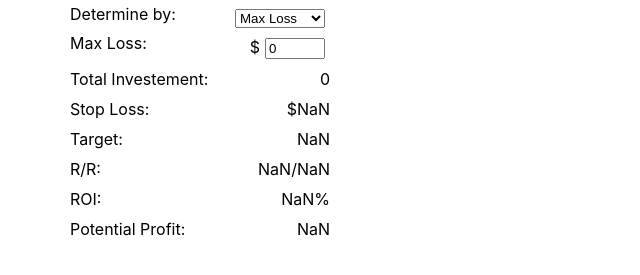
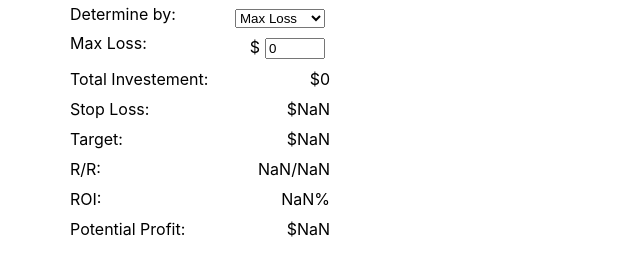
Before and after one commit to mrccodes/stonkshelper, a Next.js app: page / in a window 1280 px wide. Shown: the part 137-412 px from the top of the page, without its empty margins (0-640 px from the left). Built offline with nearby package versions, Linux system fonts and the light colour scheme.

Commit message:
formatting edits

```diff
--- a/components/RenderData.js
+++ b/components/RenderData.js
@@ -6,6 +6,9 @@ export const RenderData = (data) => {
 
     const prettyPercent = (num) => {
       return (`${Math.round(num * 100) / 100}%`)
+    }
+    const prettyDollars = (num) => {
+      return (`$${Math.round(num * 100) / 100}`)
     }
 
   if (data.formType === 0) {
@@ -29,23 +32,23 @@ export const RenderData = (data) => {
       <div className={styles.data}>
         <div>
           <p>Total Investement:</p>
-          <p>{totalInvestment}</p>
+          <p>{prettyDollars(totalInvestment.toString())}</p>
         </div>
         <div>
           <p>Max Loss: </p>
-          <p>${maxLoss}</p>
+          <p>{prettyDollars(maxLoss.toString()) }</p>
         </div>
         <div>
           <p>Max Profit: </p>
-          <p>${maxProfit}</p>
+          <p>{prettyDollars(maxProfit.toString())}</p>
         </div>
         <div>
           <p>R/R: </p>
-          <p>{riskReward[1]}/{riskReward[0]}</p>
+          <p>{riskReward[1].toString()}/{riskReward[0].toString()}</p>
         </div>
         <div>
           <p>Potential ROI: </p>
-          <p> {prettyRoi}</p>
+          <p> {prettyRoi.toString()}</p>
         </div>
 
 
@@ -97,15 +100,15 @@ export const RenderData = (data) => {
      <div className={styles.data}>
        <div>
          <p>Total Investement: </p>
-         <p>{totalInvestment.toString()}</p>
+         <p>{prettyDollars(totalInvestment.toString())}</p>
        </div>
        <div>
          <p> Stop Loss: </p>
-         <p>${stop.toString()}</p>
+         <p>{prettyDollars(stop.toString())}</p>
        </div>
        <div>
          <p>Target:</p>
-         <p>{target.toString()}</p>
+         <p>{prettyDollars(target.toString())}</p>
        </div>
        <div>
          <p> R/R: </p>
@@ -117,7 +120,7 @@ export const RenderData = (data) => {
        </div>
       <div>
         <p>Potential Profit: </p>
-        <p>{potentialProfit.toString()}</p>
+        <p>{prettyDollars(potentialProfit.toString())}</p>
       </div>
      </div>
     )
```
